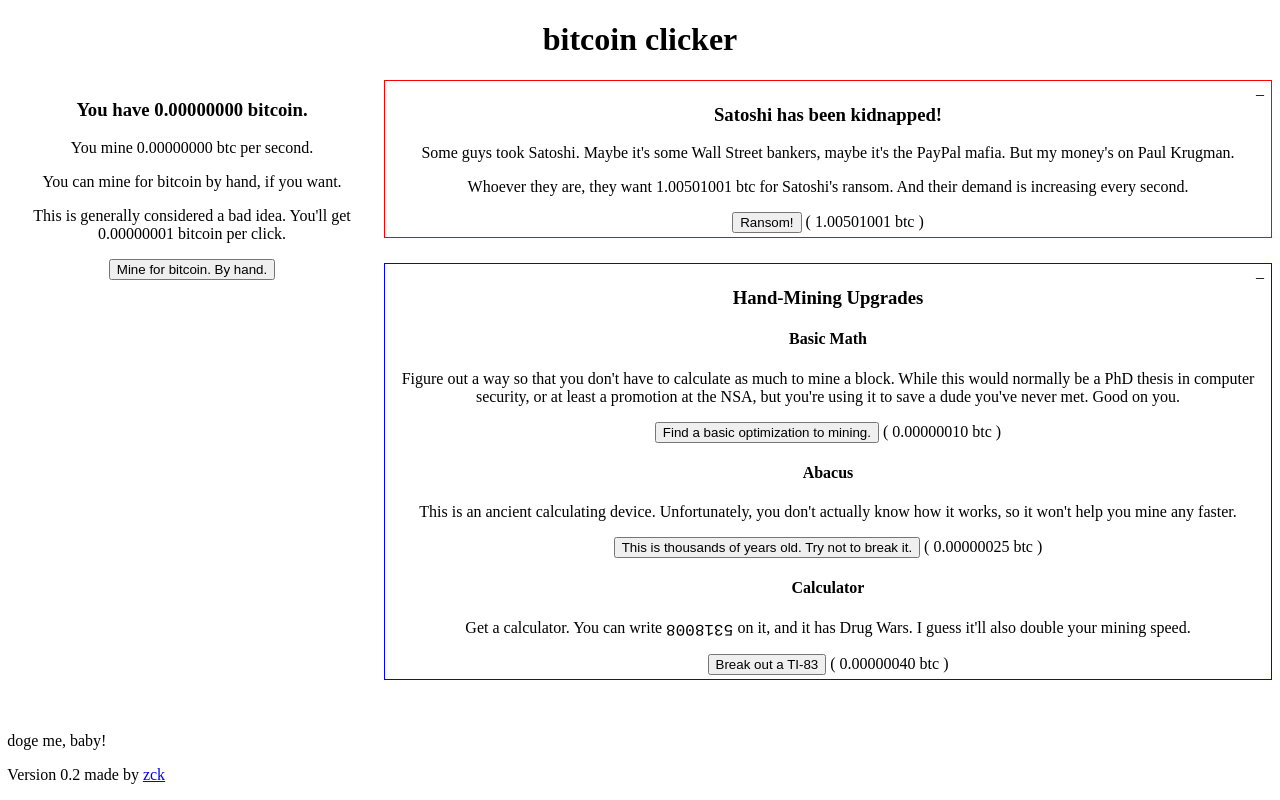
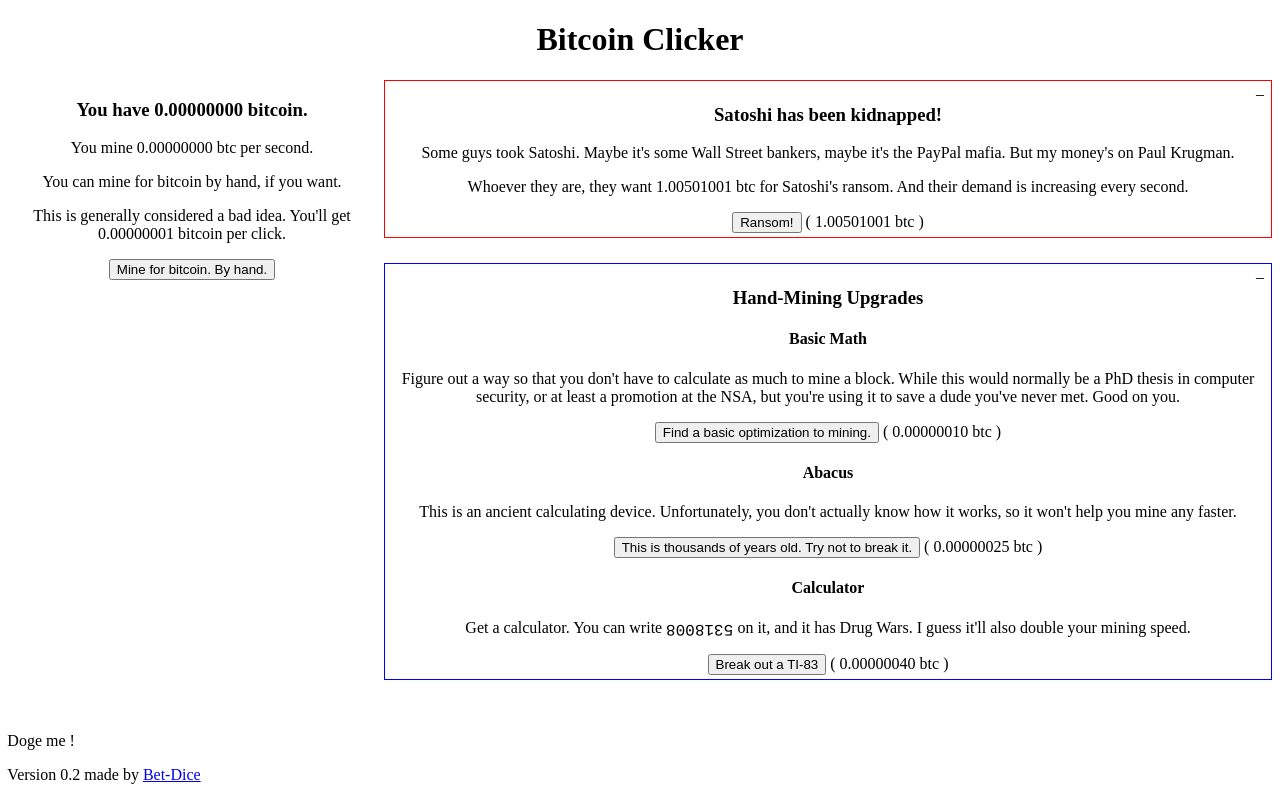
Before and after one commit to bet-dice/satoshi-clicker, a plain HTML site: page index.html in a window 1280 px wide. Drawn offline with Linux system fonts and the light colour scheme.

Commit message:
Update index.html

```diff
--- a/index.html
+++ b/index.html
@@ -9,7 +9,7 @@
   </head>
   <body>
     <div id="header">
-      <h1><span class="long-currency-name">bitcoin</span> clicker</h1>
+      <h1><span class="long-currency-name">Bitcoin</span> Clicker</h1>
     </div>
     <div id="game">
       <div id="left-pane">
@@ -26,10 +26,10 @@
         </div>
         <div id="inv-bottom">
           <span id="currency-changer">
-            <p id="doge-on">doge me, baby!</p>
-            <p id="bitcoin-on">bitcoin is serious business.</p>
+            <p id="doge-on">Doge me !</p>
+            <p id="bitcoin-on">Bitcoin is serious business.</p>
           </span>
-          <p>Version <span class="version"></span> made by <a href="../">zck</a></p>
+          <p>Version <span class="version"></span> made by <a href="../satoshi-dice/">Bet-Dice</a></p>
         </div>
       </div>
       <div id="gamefield">
```
